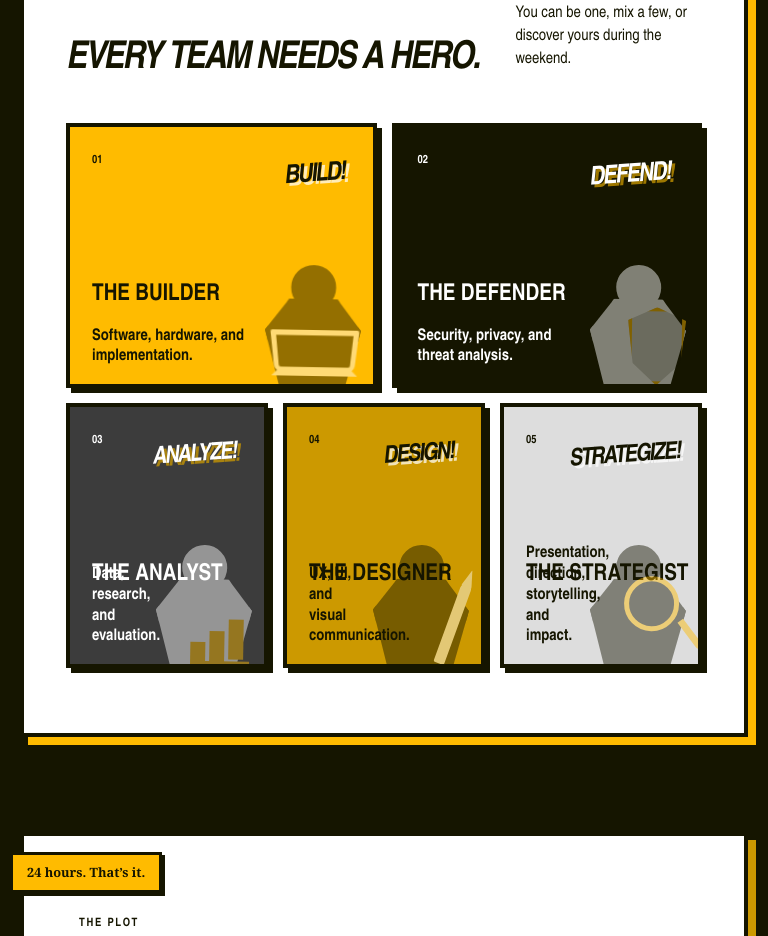
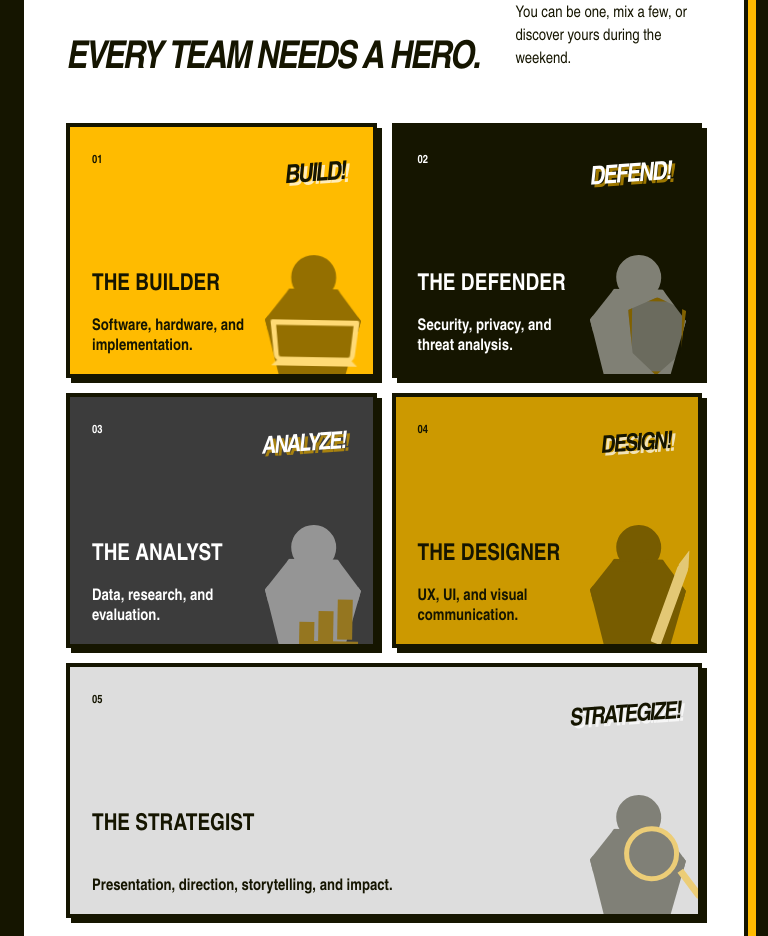
Before and after one commit to Low-Key-N/Code-Clash-TU, a plain HTML site: page index.html in a window 768 px wide. Shown: the part 1660-2596 px from the top of the page. Drawn offline with Linux system fonts and the light colour scheme; no server answers.

Commit message:
Fix tablet role card layout

```diff
--- a/styles.css
+++ b/styles.css
@@ -1492,6 +1492,9 @@ footer p { margin: 0; }
     padding: 10px 12px;
   }
   .site-header nav .nav-cta { justify-content: center; margin-top: 5px; }
+  .role-grid { grid-template-columns: repeat(2, minmax(0, 1fr)); }
+  .role-card:nth-child(n) { grid-column: auto; min-height: 255px; transform: none; }
+  .role-card.role-strategist { grid-column: 1 / -1; }
 }
 
 @media (max-width: 720px) {
```
